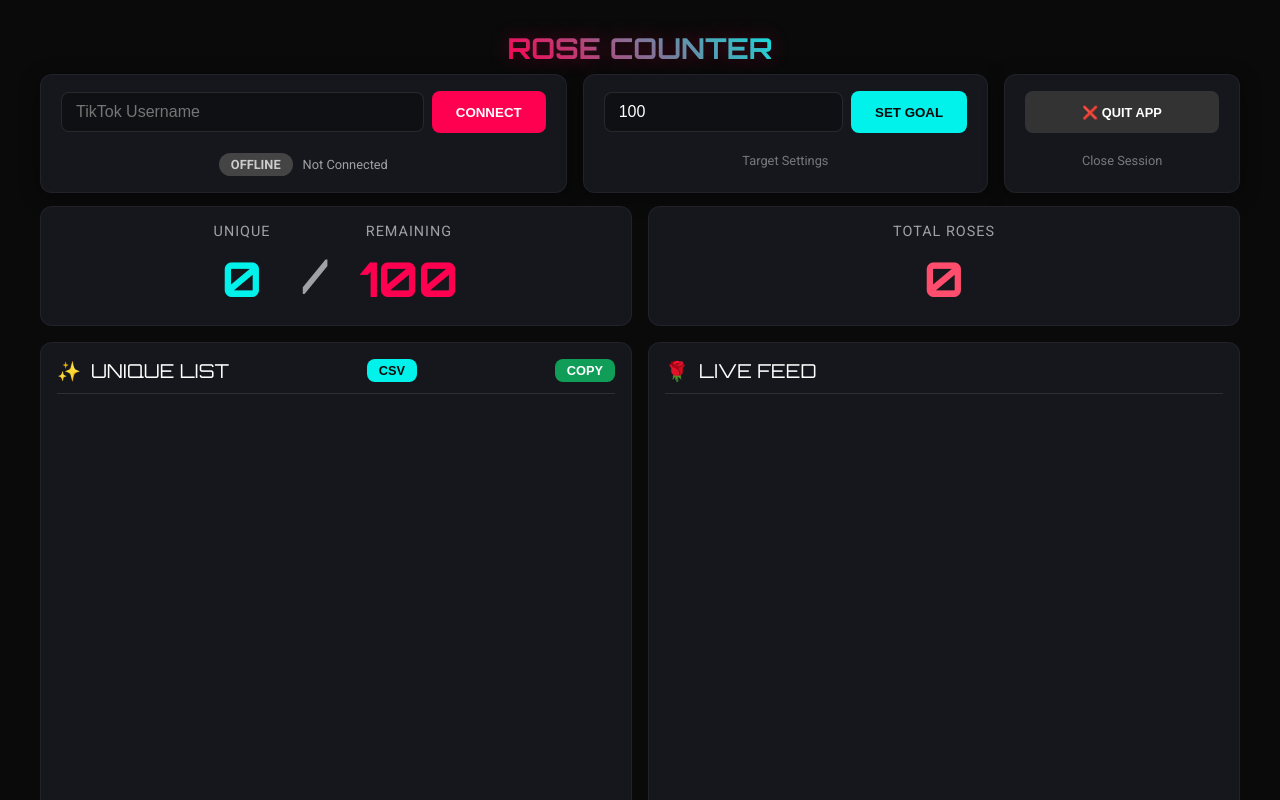
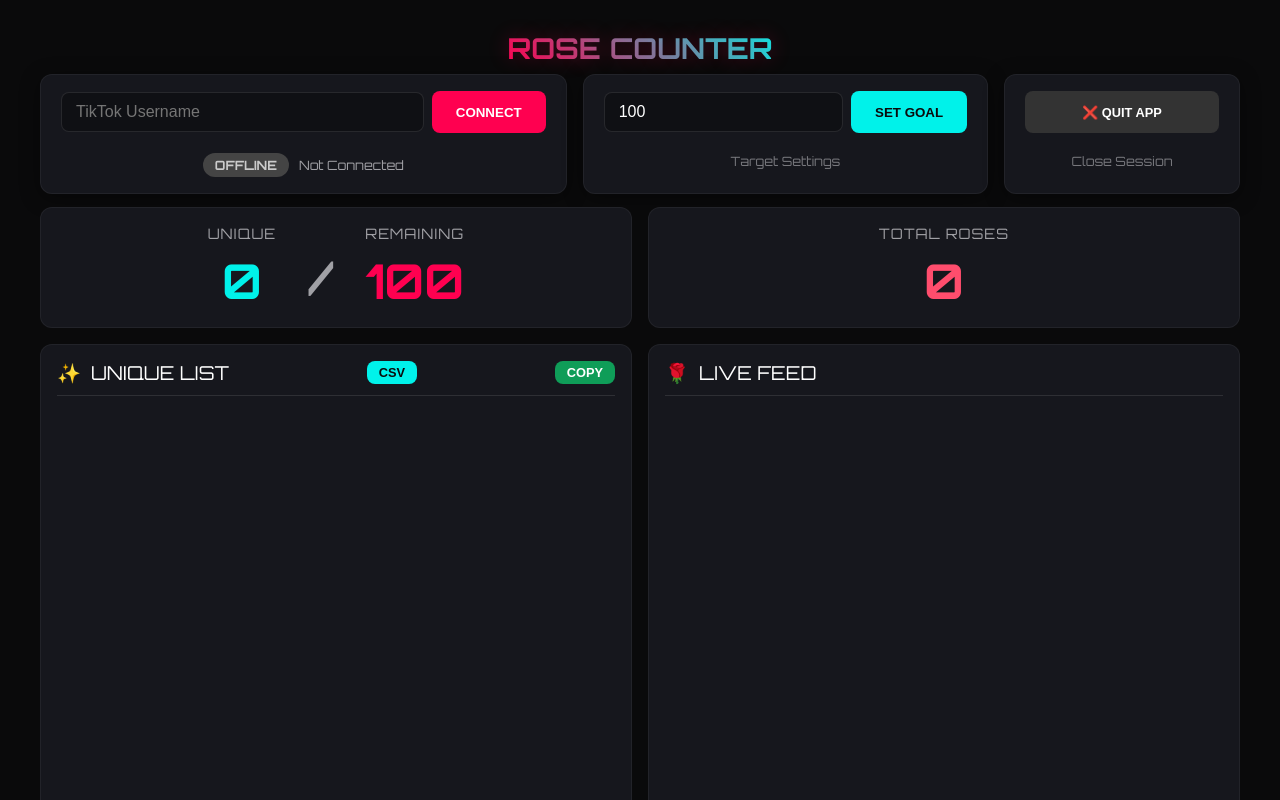
Before and after one commit to cooowabungaaa-hue/tiktok-rose-counter, a website: page public/index.html in a window 1280 px wide. Shown: the top 800 px of the page. Drawn offline with nearby package versions, Linux system fonts and the light colour scheme; no server answers.

Commit message:
Set global font to Orbitron, keep sequence number Roboto

```diff
--- a/public/index.html
+++ b/public/index.html
@@ -21,7 +21,8 @@
 
         body {
             margin: 0;
-            font-family: 'Roboto', sans-serif;
+            font-family: 'Orbitron', sans-serif;
+            /* Stylish default */
             background-color: var(--bg);
             color: var(--text);
             display: flex;
```
